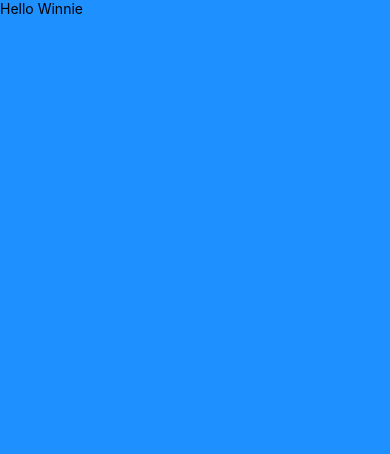
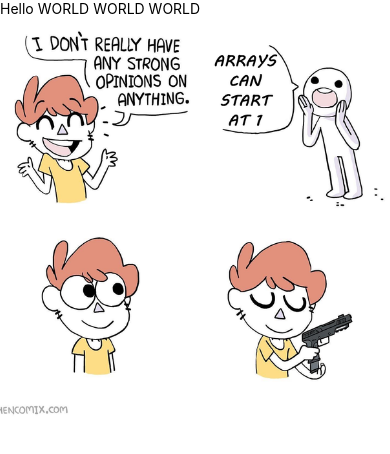
Before and after one commit to WinnieGotYu/buy-and-sell-react-native, a React Native app: screen / in a window 390 px wide. Shown: the top 454 px of the page. Built offline with nearby package versions, Linux system fonts and the light colour scheme.

Commit message:
Added Image

```diff
--- a/App.js
+++ b/App.js
@@ -1,12 +1,13 @@
 import { StatusBar } from 'expo-status-bar';
 import React from 'react';
-import { StyleSheet, Text, View, SafeAreaView } from 'react-native';
+import { StyleSheet, Text, Image, SafeAreaView } from 'react-native';
+
 
 export default function App() {
-  let x = 1;
   return (
     <SafeAreaView style={styles.container}>
-      <Text>Hello Winnie</Text>
+      <Text numberOfLines={3}>Hello WORLD WORLD WORLD </Text>
+      <Image style={styles.meme}source={require("./assets/meme.png")}/>
       <StatusBar style="auto" />
     </SafeAreaView>
   );
@@ -15,6 +16,11 @@ export default function App() {
 const styles = StyleSheet.create({
   container: {
     flex: 1,
-    backgroundColor: 'dodgerblue'
   },
+  meme: {
+    height: 400,
+    width: "100%",
+    // justifyContent: 'center',
+    // alignItems: 'center'
+  }
 });
```
